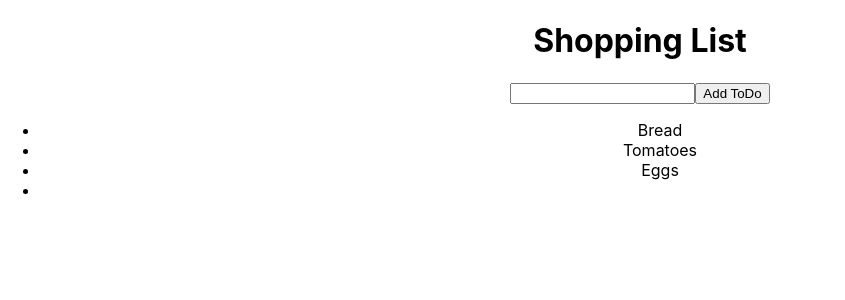
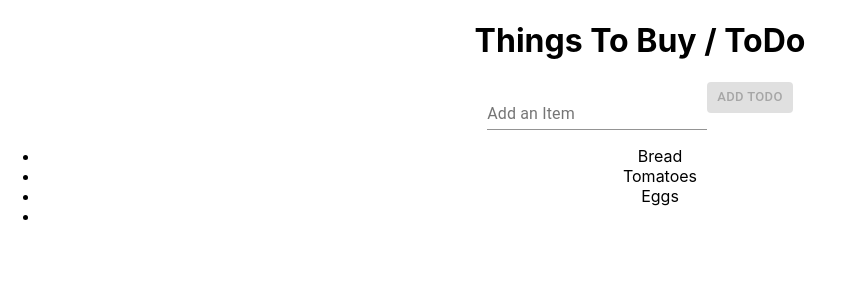
Before and after one commit to afrokoder/organized, a React (Create React App) app: page / in a window 1280 px wide. Shown: the top 300 px of the page, without its empty margins (0-845 px from the left). Built offline with nearby package versions, Linux system fonts and the light colour scheme.

Commit message:
added material ui and changed the button and input fields

```diff
--- a/package.json
+++ b/package.json
@@ -3,6 +3,7 @@
   "version": "0.1.0",
   "private": true,
   "dependencies": {
+    "@material-ui/core": "^4.11.0",
     "@testing-library/jest-dom": "^4.2.4",
     "@testing-library/react": "^9.3.2",
     "@testing-library/user-event": "^7.1.2",
--- a/src/App.js
+++ b/src/App.js
@@ -1,4 +1,5 @@
 import React, { useState } from 'react';
+import { Button, FormControl, InputLabel, Input } from '@material-ui/core';
 import './App.css';
 
 function App() {
@@ -11,15 +12,34 @@ function App() {
   };
   return (
     <div className="App">
-      <h1>Shopping List</h1>
+      <h1>Things To Buy / ToDo</h1>
+
       <form>
-        <input
+        <FormControl>
+          <InputLabel>Add an Item</InputLabel>
+          <Input
+            value={input}
+            onChange={(event) => setInput(event.target.value)}
+          />
+        </FormControl>
+
+        {/* <input
           value={input}
           onChange={(event) => setInput(event.target.value)}
-        />
-        <button type="submit" onClick={addTodo}>
+        /> */}
+        <Button
+          type="submit"
+          disabled={!input}
+          onClick={addTodo}
+          variant="contained"
+          color="primary"
+          size="small"
+        >
           Add ToDo
-        </button>
+        </Button>
+        {/* <button type="submit" onClick={addTodo}>
+          Add ToDo
+        </button> */}
       </form>
 
       <ul>
```
